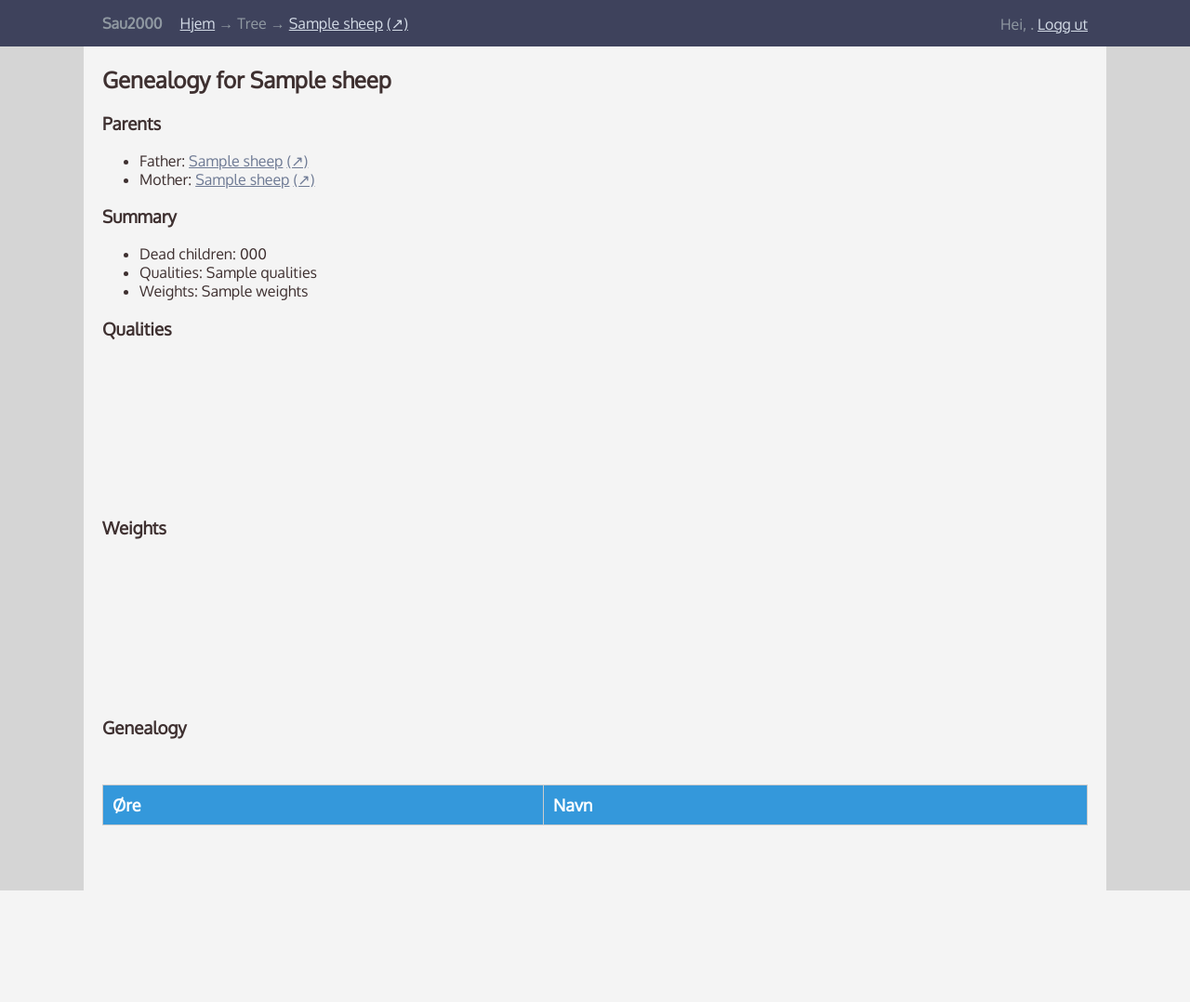
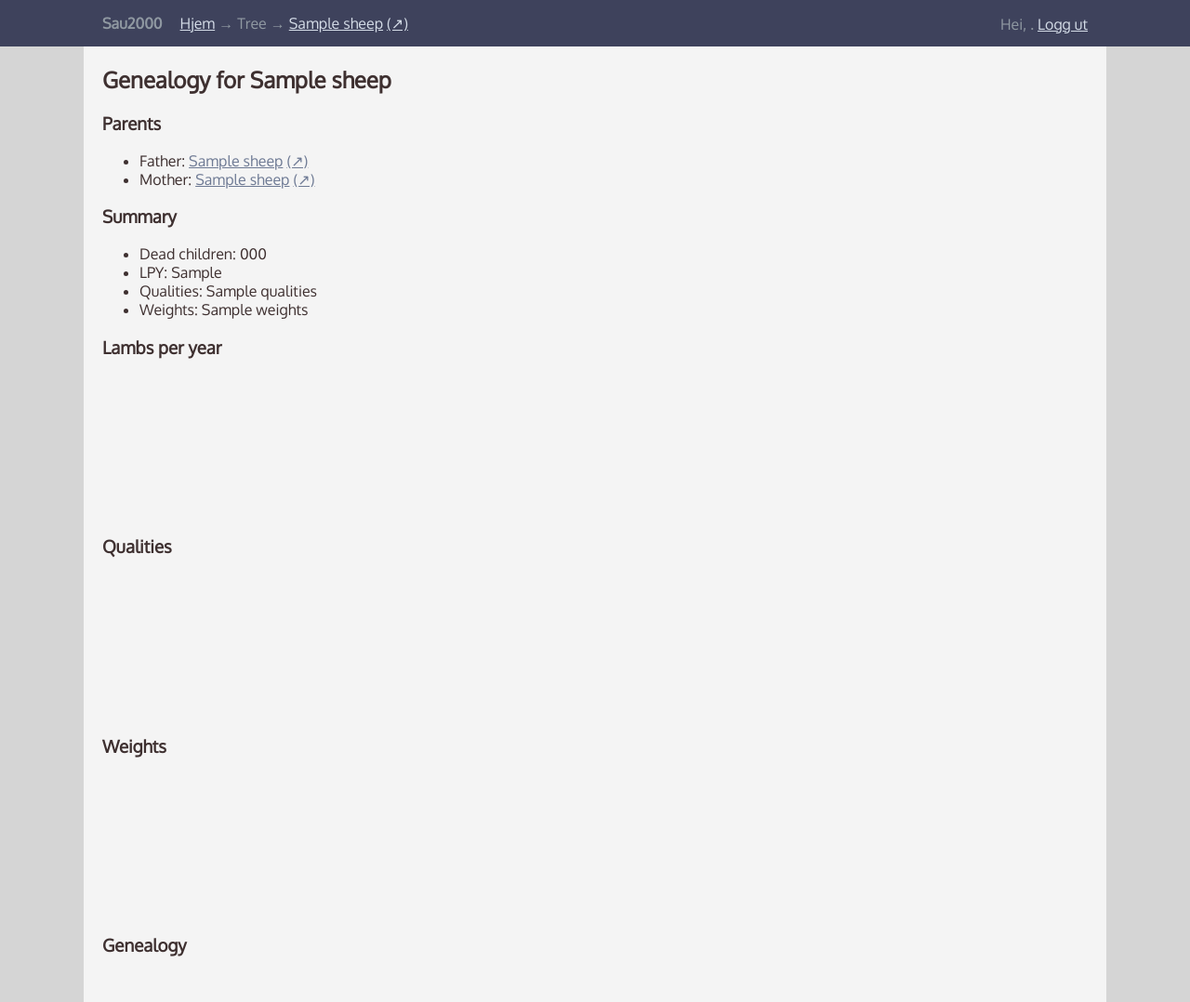
Before and after one commit to pgdr/sau2000, a Django app: template sau/templates/genealogy.html in a window 1280 px wide. Shown: the top 1078 px of the page at 93% size. Before the commit the page ends 958 px from the top, so only its background shows below. Run offline with Django 3.2, Linux system fonts and the light colour scheme; tables that the repository leaves empty hold one stand-in row (values such as "Sample post"); the template is opened without the code that fills it: values that come from a table or form of the project are taken from there, most other values are stand-ins (such as "Sample title", 1, 10 or a date in 2020); lists and menus that the app fills with data are empty; a map, chart or similar area stays blank; some libraries are stand-ins or nearby versions.

Commit message:
Fix no weight bug, add lamb per year stats (#41)

```diff
--- a/sau/templates/statistics.html
+++ b/sau/templates/statistics.html
@@ -2,11 +2,17 @@
 
 <ul>
   <li>Dead children: {{ number_dead }}</li>
+  <li>LPY: {{ lamb_per_year_lst }}</li>
   <li>Qualities: {{ qualities }}</li>
   <li>Weights: {{ weights }}</li>
 </ul>
 
 <script src="{% static "js/Chart.bundle.min.js" %}"></script>
+
+<h3>Lambs per year</h3>
+<div class="canvas-container">
+  <canvas id="lpycanvas"></canvas>
+</div>
 
 <h3>Qualities</h3>
 <div class="canvas-container">
@@ -20,7 +26,16 @@
 
 
 <script>
-  var weight_data = [];
+    var lpy_data = [];
+    var lpy_labels = [];
+    {% for lpy in lamb_per_year_lst %}
+    lpy_data.push( {{lpy}} );
+    {% endfor %}
+    {% for lpy_lab in lamb_per_year_labels %}
+    lpy_labels.push( "{{lpy_lab}}" );
+    {% endfor %}
+
+    var weight_data = [];
     var weight_labels = [];
     {% for w in weights %}
     weight_data.push( {{w}} );
@@ -83,5 +98,29 @@
                 }
             }
         });
+
+        var lpyctx = document.getElementById("lpycanvas").getContext("2d");
+        window.myBar = new Chart(lpyctx, {
+            type: 'bar',
+            data: {
+                labels: lpy_labels,
+                datasets: [{data: lpy_data}],
+            },
+            options: {
+                responsive: true,
+                legend: {
+                    display: false,
+                },
+                scales: {
+                    yAxes: [{
+                        ticks: {
+                            min: 0,
+                            stepSize: 1
+                        }
+                    }]
+                }
+            }
+        });
+
     };
 </script>
--- a/sau/views.py
+++ b/sau/views.py
@@ -139,7 +139,7 @@ def tree(request, slug=''):  # genealogy
     # statistics
     dead = [s for s in subtree if s.dead is not None]
     body_count = len(dead)
-    qs, ql, ws, wl = get_statistics(dead)
+    qs, ql, ws, wl, ls, ll = get_statistics(dead, subtree)
 
     prod_children = [s for s in subtree if s.alive]
     dead_children = [s for s in subtree if s not in prod_children]
@@ -154,4 +154,6 @@ def tree(request, slug=''):  # genealogy
             'quality_labels': ql,
             'weights': ws,
             'weight_labels': wl,
+            'lamb_per_year_lst': ls,
+            'lamb_per_year_labels': ll,
         })
```
Also changed, not shown: sau/statistics.py (+23 -6 lines).
